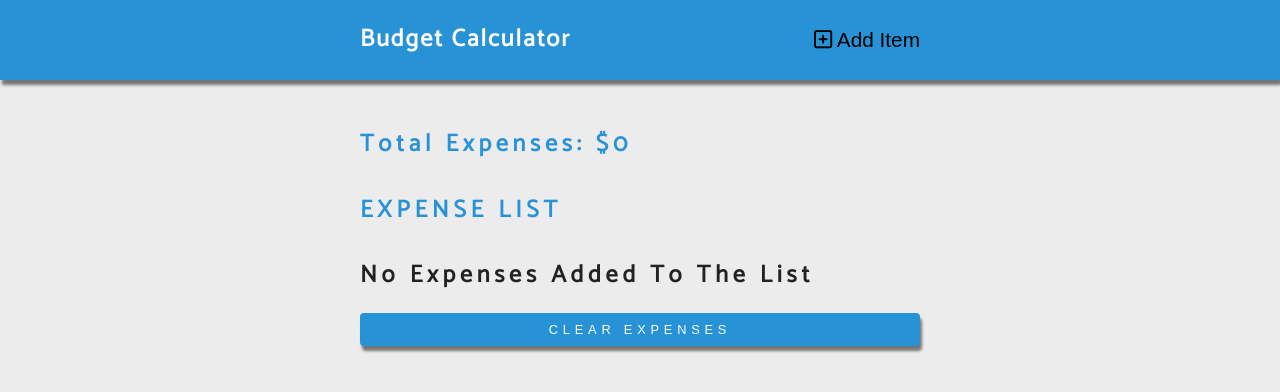
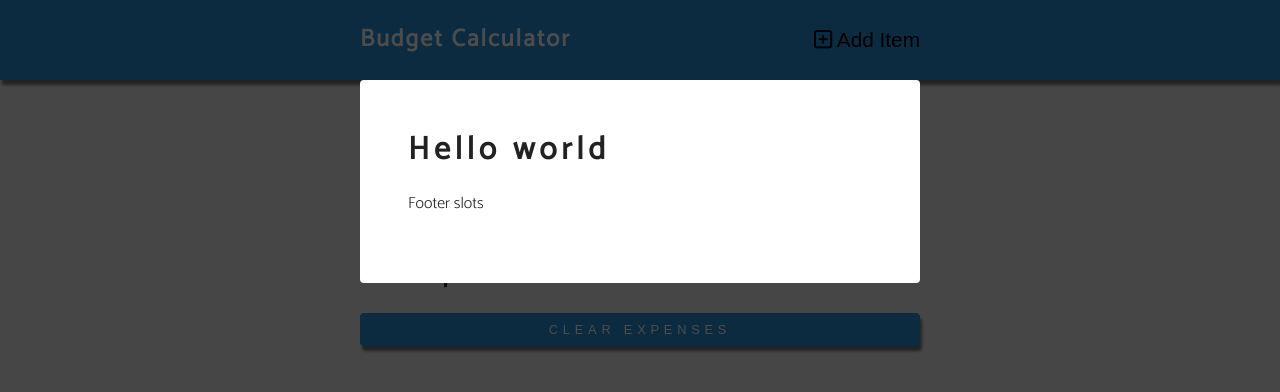
Before and after one commit to Altofogant/budget-calculator, a Svelte app: page / in a window 1280 px wide. Shown: the top 392 px of the page. Built offline with nearby package versions, Linux system fonts and the light colour scheme.

Commit message:
added a modal component and added dynamic slots to it

```diff
--- a/src/App.svelte
+++ b/src/App.svelte
@@ -1,4 +1,5 @@
 <script>
+	import Modal from './Modal.svelte';
 	import Navbar from './Navbar.svelte';
 	//import ExpensesData from './expenses.js';
 	import ExpensesList from './ExpensesList.svelte';
@@ -85,3 +86,8 @@
 		Clear Expenses
 	</button>
 </main>
+
+<Modal>
+	<h1 slot="header">Hello world</h1>
+	<p slot="footer">Footer slots</p>
+</Modal>
--- /dev/null
+++ b/src/Modal.svelte
@@ -0,0 +1,10 @@
+<script>
+
+</script>
+
+<div class="modal-container">
+    <div class="modal-content">
+        <slot name="header"></slot>
+        <slot name="footer"></slot>
+    </div>
+</div>
```
